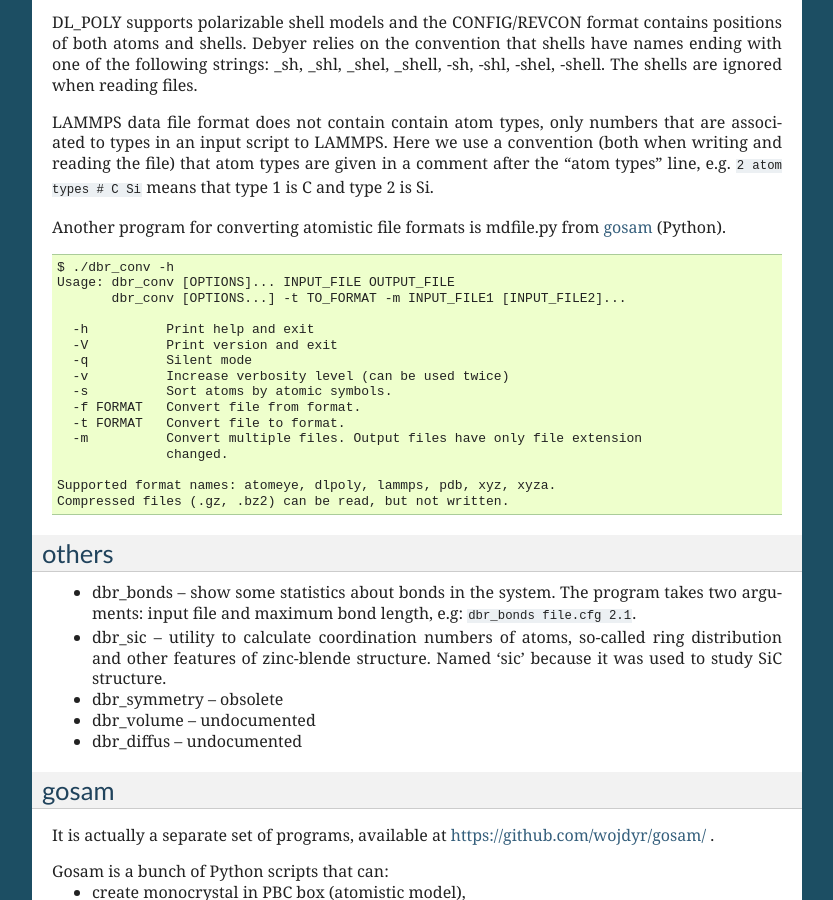
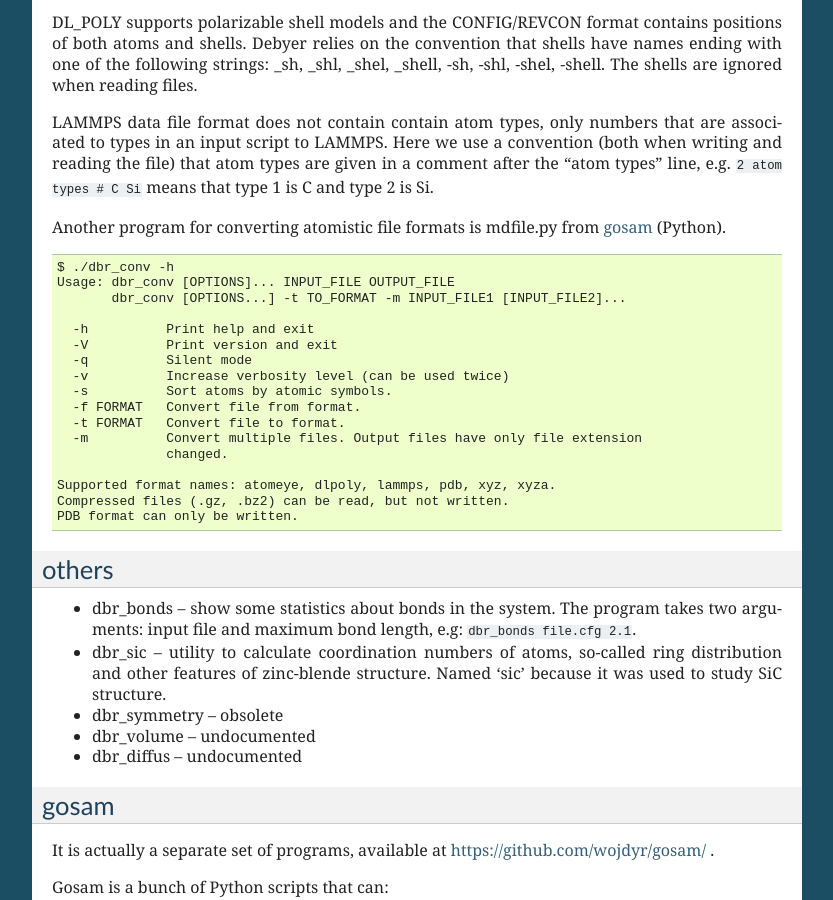
Before and after one commit to wojdyr/debyer, a Sphinx documentation site: the page built from doc/index.rst, in a window 1280 px wide and 900 px high, scrolled down 9863 px. Shown: the whole window, without its empty margins (198-1031 px from the left). Built offline with Sphinx 7.4.7, drawn with Linux system fonts in a browser that asks for light colours.

Commit message:
dbr_conv: add note that pdb is write-only

```diff
--- a/doc/index.rst
+++ b/doc/index.rst
@@ -684,6 +684,7 @@ __ https://github.com/wojdyr/gosam/
 
  Supported format names: atomeye, dlpoly, lammps, pdb, xyz, xyza.
  Compressed files (.gz, .bz2) can be read, but not written.
+ PDB format can only be written.
 
 others
 ======
```
Also changed, not shown: 1 other file.
